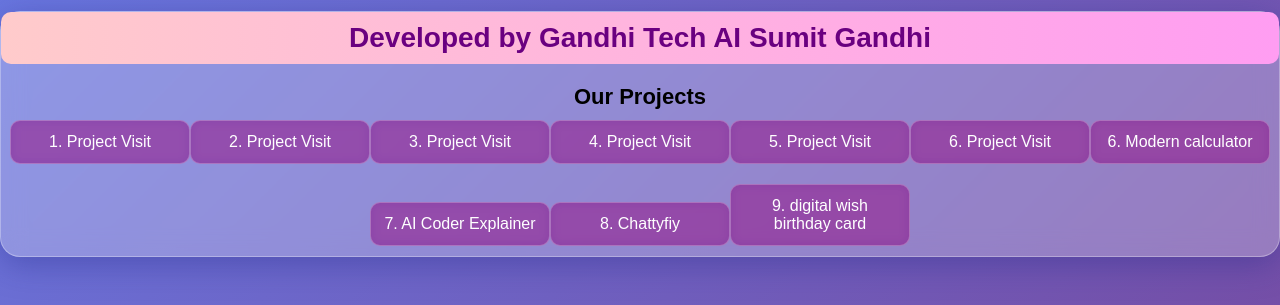
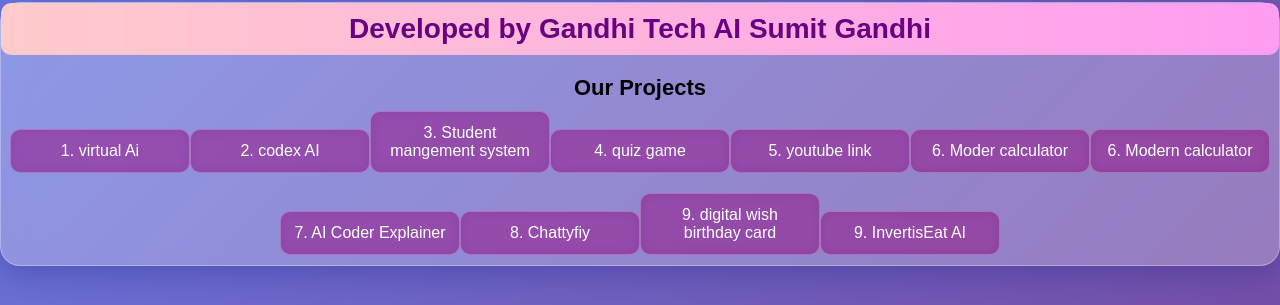
Before and after one commit to kumarayshu852/deploymern, a React (Create React App) app in the folder frontend/: page /home in a window 1280 px wide. Shown: the part 336-641 px from the top of the page. Built offline with nearby package versions, Linux system fonts and the light colour scheme; no server answers; sample sign-in values are in the browser's storage.

Commit message:
Update Home.js
add link

```diff
--- a/frontend/src/pages/Home.js
+++ b/frontend/src/pages/Home.js
@@ -61,27 +61,27 @@ function Home() {
                 <h2 className="project-heading">Our Projects</h2>
 
                 <Link to="https://virtualgandhiai.netlify.app/" target="_blank">
-                    <button className="ko">1. Project Visit</button>
+                    <button className="ko">1. virtual Ai</button>
                 </Link>
 
                 <Link to="https://signup-codex-ai.netlify.app/" target="_blank">
-                    <button className="ko">2. Project Visit</button>
+                    <button className="ko">2. codex AI</button>
                 </Link>
 
                 <Link to="https://gandhitechaistudentmangenmentsystem.netlify.app/" target="_blank">
-                    <button className="ko">3. Project Visit</button>
+                    <button className="ko">3. Student mangement system</button>
                 </Link>
 
                 <Link to="https://gandhitechaiquizgameappreact.netlify.app/" target="_blank">
-                    <button className="ko">4. Project Visit</button>
+                    <button className="ko">4. quiz game</button>
                 </Link>
 
                 <Link to="https://www.youtube.com/@computer-technology-s3" target="_blank">
-                    <button className="ko">5. Project Visit</button>
+                    <button className="ko">5. youtube link</button>
                 </Link>
 
                 <Link to="https://gandhimoderncalculator.netlify.app/" >
-                    <button className="ko">6. Project Visit</button>
+                    <button className="ko">6. Moder calculator</button>
                 </Link>
 
                 <Link to="https://gandhimoderncalculator.netlify.app/">
@@ -99,6 +99,9 @@ function Home() {
                      <Link to="https://cardbrithday.netlify.app/">
                     <button className="ko">9. digital wish birthday card</button>
                 </Link>
+                     <Link to="https://invertiseeatai.netlify.app/">
+                    <button className="ko">9. InvertisEat AI</button>
+                </Link>
             </div>
 
 
```
